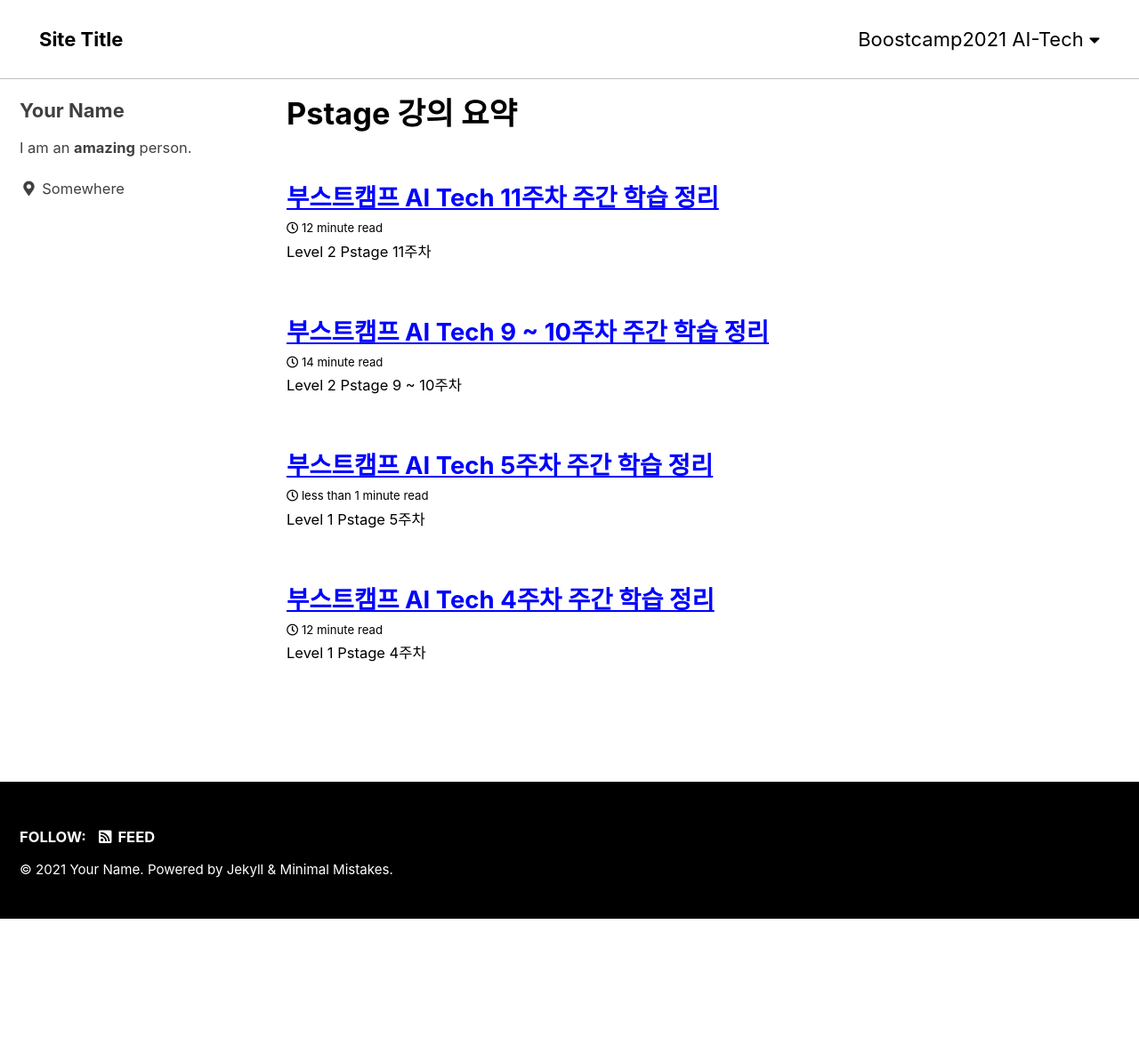
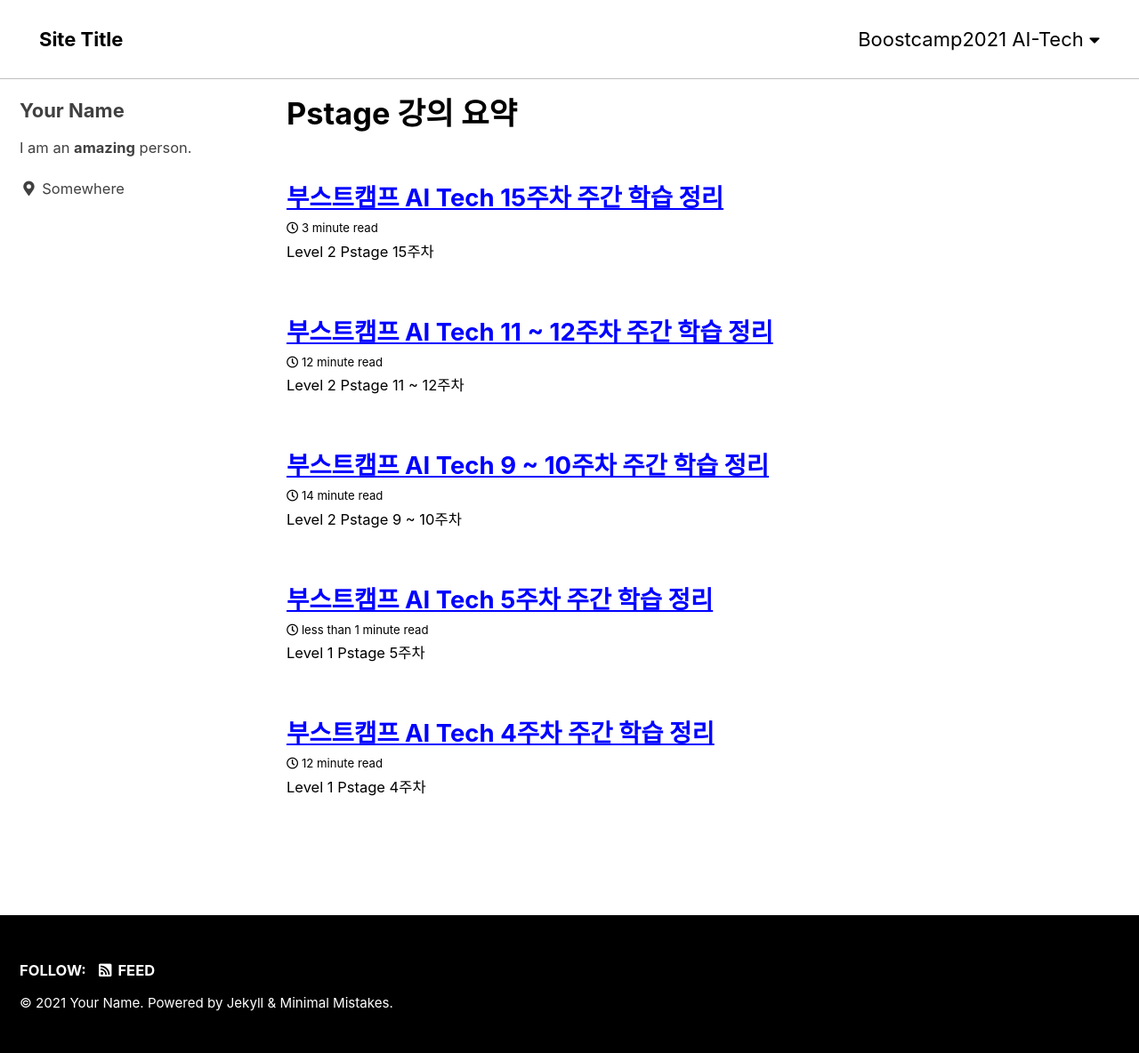
Before and after one commit to gistarrr/gistarrr.github.io, a Jekyll site: the page built from _pages/category-pstage.md, in a window 1280 px wide. Shown: the whole page at 89% size. Built offline with Jekyll 4.4.1, drawn with Linux system fonts in a browser that asks for light colours; cached includes are drawn as plain includes; before the commit the page ends 1033 px from its top, so only the background shows below that; part of the change alters nothing that is shown.

Commit message:
15th week day1

```diff
--- a/_posts/Pstage/2021-10-12-week_11.md
+++ b/_posts/Pstage/2021-10-12-week_11.md
@@ -1,6 +1,6 @@
 ---
-title: "부스트캠프 AI Tech 11주차 주간 학습 정리"
-excerpt: "Level 2 Pstage 11주차"
+title: "부스트캠프 AI Tech 11 ~ 12주차 주간 학습 정리"
+excerpt: "Level 2 Pstage 11 ~ 12주차"
 categories:
   - Pstage
 tags:
@@ -369,11 +369,7 @@ dataset = load_dataset('squad_kor_v1', split='train')
 - Importance of each passage
     - Retriever 모델에서 추출된 top-k passage들의 retrieval score를 reader 모델에 전달
     ![](../../assets/images/week11/week11_day4_i.PNG)
-
-
-
 <br/>
-
 
 **8강 : Extraction-based MRC**
 -
--- /dev/null
+++ b/_posts/Pstage/2021-11-09-week_15.md
@@ -0,0 +1,210 @@
+---
+title: "부스트캠프 AI Tech 15주차 주간 학습 정리"
+excerpt: "Level 2 Pstage 15주차"
+categories:
+  - Pstage
+tags:
+  - [pstage]
+toc: true
+toc_sticky: false
+date: 2021-11-09
+author_profile: false
+---
+
+# **Day 1**
+- 학습 강의 : 데이터제작(NLP) 1 ~ 2강
+
+## 1. 강의 복습
+### **데이터제작(NLP)** <br/>
+
+**1강 : 데이터 제작의 A to Z**
+- 인공지능 서비스 개발 과정과 데이터
+![](../../assets/images/week15/week15_day1_p.PNG)
+- 데이터 관련 작업에 소요되는 시간은 전체 프로젝트의 **80%**
+- 데이터 구축 과정 : 원시 데이터 선정 및 확보 → 구축 및 가공 프로세스 확립 → 구축 및 가공 지침 작성 → 데이터 구축 및 가공 → 데이터 검수
+- AI 데이터 설계 구성 요소 : 데이터 설계 + 데이터 수집-가공 설계
+  - 데이터 설계 : 데이터의 유형, 데이터의 In/Out 형식, 데이터(train, dev, test)별 규모와 구분 방식, 데이터 주석(annotaion) 유형
+  - 데이터 수집-가공 설계 : 원시 데이터 선정, 작업자 선정, 구축 및 검증 방법 설계, 가이드라인 작성
+- **자연어 처리**는 자연어 이해(NLU, natural language understanding)와 자연어 생성(NLG, natural language generation)으로 구성된다.
+- 자연어 처리 데이터 분류 방식
+  - 원천 데이터 장르(도메인) : 문어(뉴스, 도서 등), 구어(대화 등), 웹(메신저 대화, 게시판 등)
+  - 과제의 유형 : 자연어 이해(형태 분석, 구문 분석, 문장 유사도 평가 등), 자연어 생성(기계 번역, 추상 요약 등), 혼합(챗봇 등)
+
+<br/>
+
+**2강 : 자연어처리 데이터 기초**
+- 데이터의 종류 : 말뭉치 류(실제 텍스트 기반의 데이터), 사전/데이터베이스 류(텍스트 분석 시 참조로 사용되는 자원 ex. 온톨로지, 지식그래프)
+- 언어 모델 평가를 위해 종합적인 벤치마크가 등장(GLUE, Super GLUE, KILT, GEM, KLUE 등)
+- 텍스트 아카이브는 특별한 기준없이 모든 텍스트를 모아놓은 것이고 말뭉치 corpus는 특정 기준에 맞춰 구조화되고 설계된 텍스트들의 모음이다.
+- 한국어는 단어는 9품사로 분석된다.(명사, 수사, 대명사, 동사, 형용사, 관형사, 부사, 조사, 감탄사)
+- 타입 vs 토큰
+![](../../assets/images/week15/week15_day1_e.PNG)
+- 한국어에서 N-gram의 종류로는 글자수 n-gram, 형태소 n-gram, 어절 n-gram 등이 있다.
+- 표상이란 자연어를 컴퓨터가 이해할 수 있는 기법으로 표시한다는 의미이고 사전학습모델(PLM), word2vec 등이 있다.
+- Text 데이터를 다룰 때 CSV파일보다는 TSV파일을 쓰는 것이 좋다.
+
+<br/>
+
+## 2. 새로 알게된 내용 / 고민한 내용 (강의, 과제, 퀴즈)
+-
+
+## 3. 참고할 만한 자료
+- **Further Reading**
+    -
+
+## 4. 피어세션
+-  [Peer Session]() 참조
+
+---
+---
+# **Day 2**
+- 학습 강의 : 데이터제작(NLP) 3 ~ 4강
+
+## 1. 강의 복습
+### **데이터제작(NLP)** <br/>
+
+**3강 : 자연어처리 데이터 소개 1**
+-
+
+<br/>
+
+**4강 : 자연어처리 데이터 소개 2**
+-
+
+<br/>
+
+## 2. 새로 알게된 내용 / 고민한 내용 (강의, 과제, 퀴즈)
+-
+
+## 3. 참고할 만한 자료
+- **Further Reading**
+    -
+
+## 4. 피어세션
+-  [Peer Session]() 참조
+
+---
+---
+
+# **Day 3**
+- 학습 강의 : 데이터제작(NLP) 5 ~ 6강
+
+## 1. 강의 복습
+### **데이터제작(NLP)** <br/>
+
+**5강 : **
+-
+
+<br/>
+
+**6강 : 데이터 구축 작업 설계**
+- 데이터 구축 프로세스
+![](../../assets/images/week15/week15_day1_d.PNG)
+- The MATTER cycle : Model(Project 전체 구조), Annotate, Train, Test, Evaluate, Revise
+  - MAMA : Model-Annotate-Model-Annotate
+- **데이터 주석 유형**
+  - 분류 : 문장 또는 텍스트에 대한 분류 레이블을 주석하는 유형 ex) 감성 분석, 주제 분류, 자연어 추론 등(구축 난이도는 낮은 편)
+  - 특정 범위(span) 주석 - NER : 텍스트의 일부를 선택하여 특정한 레이블을 주석하는 유형 ex) 개체명, 형태 분석
+  - 대상 간 관계 주석- 개체명 연결 : 대상 간 관계를 주석하는 유형 ex) 관계 추출, 개체명 연결, 구문 분석 등
+  - 텍스트 생성 - 번역 : 주어진 텍스트에 대한 텍스트 또는 발화를 생성하는 유형 ex) 대화문, 번역, 요약 등
+  - 그 외 - 복합 유형 : 앞선 유형의 데이터 구축 방식을 복합적으로 사용하여 다양한 정보를 주석하는 유형 ex) 질의 응답, 슬롯필링 대화 등
+- 데이터 검수
+  - 가이드라인 정합성 : 각 주석 절차 및 주석 내용이 가이드라인에 부합하는지 확인
+  - 데이터 형식 : 메타 정보, 태그, 텍스트 내용 등의 형식이 맞는지 확인
+  - 통계 정보 : 메타 정보 및 레이블의 분포, 문장 길이, 단위 별 규모 확인
+  - 모델 성능 확인 : 모델 학습을 통해 결과값 확인
+- 오류 원인 분석
+  - 구축방법 측면의 오류 원인
+  - 가이드라인 측면의 오류 원인
+  - 데이터셋 측면의 오류 원인
+  - 학습모델 측면의 오류 원인
+- 데이터 검수 유형 : 표본 추출과 전수 검사
+- 데이터 평가 : 작업자 간 일치도(IAA, Inter-Annotator Agreemen), 모델 평가(Evaluation)
+
+<br/>
+
+## 2. 새로 알게된 내용 / 고민한 내용 (강의, 과제, 퀴즈)
+-
+
+## 3. 참고할 만한 자료
+- **Further Reading**
+    - [Natural language annotation](https://doc.lagout.org/science/Artificial%20Intelligence/Machine%20learning/Natural%20Language%20Annotation%20for%20Machine%20Learning_%20A%20Guide%20to%20Corpus-...%20%5BPustejovsky%20%26%20Stubbs%202012-11-04%5D.pdf)
+    - [Natural language annotation - Short version](https://www.cs.brandeis.edu/~cs140b/CS140b_slides/NLAML_CS140b-2015.pdf)
+    - [Fleiss' Kappa](https://hrcak.srce.hr/89395)
+    - [Krippendorff's Alpha](https://repository.upenn.edu/cgi/viewcontent.cgi?article=1043&context=asc_papers#:~:text=2011.1.25-,Krippendorff's)
+
+## 4. 피어세션
+-  [Peer Session]() 참조
+
+---
+---
+
+# **Day 4**
+- 학습 강의 : 데이터제작(NLP) 7 ~ 8강
+
+## 1. 강의 복습
+### **데이터제작(NLP)** <br/>
+
+**7강 : 데이터 구축 가이드라인 작성 기초**
+- 가이드라인의 유형
+  - 목적 : 수집을 위한, 주석을 위한, 검수를 위한
+  - 제시 방식 : 문서형, 화면 노출형(튜토리얼형)
+- 가이드라인의 구성 요소
+![](../../assets/images/week15/week15_day1_g.PNG)
+- 가이드라인 버전 관리 : 구축과 검수 과정을 통해 지속적으로 개정
+- 가이드라인 작성 도구 : Google Docs, Notion, 워드 및 한글 등
+- 가이드라인 작성 시 유의 사항
+  - 가이드라인의 유형별 특성을 이해하고 그에 알맞는 정보를 작성
+  - 작업자의 작업 이해도를 고려하여 작성
+  - 작업자에게 공개해야 하는 필수 정보와 부가적인 정보가 무엇인지 사전에 고려
+  - 가이드라인 구성 요소의 배치를 효율적으로
+  - 작업자의 가독성을 고려
+
+<br/>
+
+**8강 : **
+-
+
+<br/>
+
+## 2. 새로 알게된 내용 / 고민한 내용 (강의, 과제, 퀴즈)
+-
+
+## 3. 참고할 만한 자료
+- **Further Reading**
+    -
+
+## 4. 피어세션
+-  [Peer Session]() 참조
+
+---
+---
+
+# **Day 5**
+- 학습 강의 : 데이터제작(NLP) 9 ~ 10강
+
+## 1. 강의 복습
+### **데이터제작(NLP)** <br/>
+
+**9강 : **
+-
+
+<br/>
+
+**10강 : **
+-
+
+<br/>
+
+## 2. 새로 알게된 내용 / 고민한 내용 (강의, 과제, 퀴즈)
+-
+
+## 3. 참고할 만한 자료
+- **Further Reading**
+    -
+
+## 4. 피어세션
+-  [Peer Session]() 참조
+
+---
+---
```
Also changed, not shown: assets/images/week15/week15_day1_a.PNG (added), assets/images/week15/week15_day1_d.PNG (added), assets/images/week15/week15_day1_e.PNG (added), assets/images/week15/week15_day1_g.PNG (added), assets/images/week15/week15_day1_p.PNG (added).
